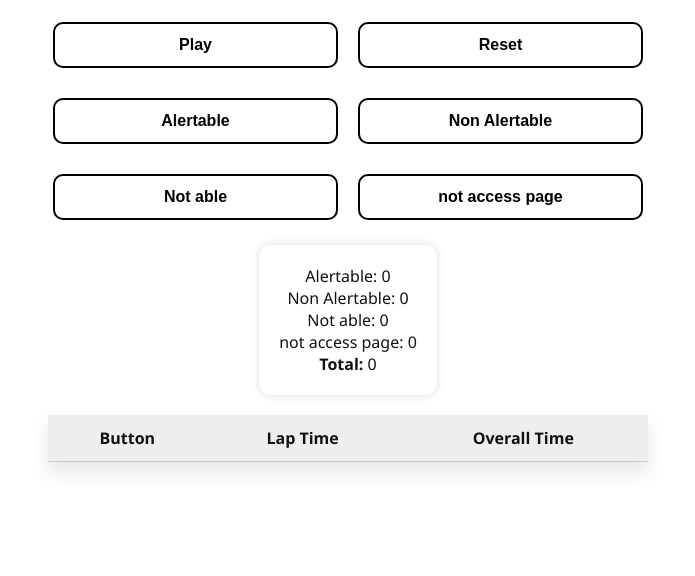
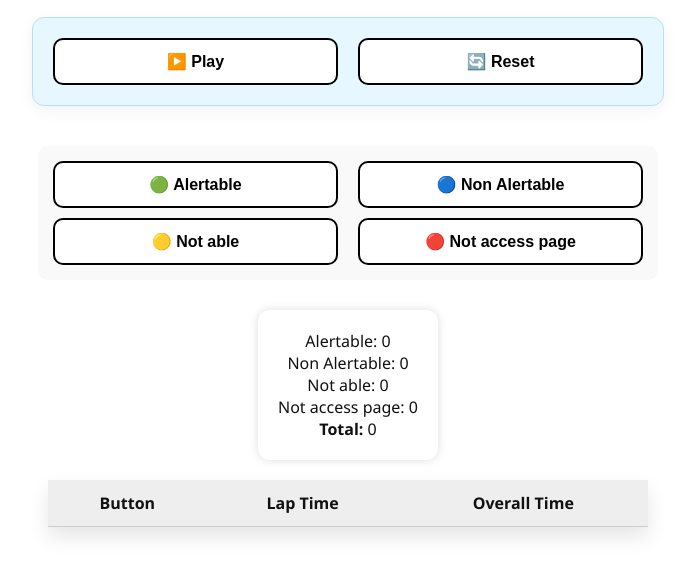
Before and after one commit to bishalmaharjan3/stopclock, a plain HTML site: page index.html in a window 1280 px wide. Shown: the part 138-714 px from the top of the page, without its empty margins (292-987 px from the left). Drawn offline with Linux system fonts and the light colour scheme.

Commit message:
Update index.html

```diff
--- a/index.html
+++ b/index.html
@@ -7,7 +7,7 @@
     <style>
       body {
         font-family: "Segoe UI", Tahoma, Geneva, Verdana, sans-serif;
-        background-color: #fff;
+        background-color: #ffffff;
         color: #111;
         text-align: center;
         padding: 40px 20px;
@@ -37,6 +37,10 @@
         margin: 5px;
         flex: 1;
         min-width: 120px;
+        display: flex;
+        align-items: center;
+        justify-content: center;
+        gap: 8px;
       }
 
       button:hover:not(:disabled) {
@@ -79,11 +83,11 @@
       }
 
       .fastest {
-        background-color: #d4edda; /* light green */
+        background-color: #d4edda;
       }
 
       .slowest {
-        background-color: #f8d7da; /* light red */
+        background-color: #f8d7da;
       }
 
       .button-row {
@@ -93,6 +97,27 @@
         max-width: 600px;
         justify-content: center;
         flex-wrap: wrap;
+      }
+
+      /* Control buttons section with distinct background */
+      .control-row {
+        background-color: #e6f7ff;
+        padding: 15px;
+        border-radius: 12px;
+        border: 1px solid #b3e0ff;
+        box-shadow: 0 5px 15px rgba(0, 0, 0, 0.05);
+        margin-bottom: 20px;
+        width: 100%;
+        max-width: 600px;
+      }
+
+      .action-section {
+        background-color: #f9f9f9;
+        padding: 10px;
+        border-radius: 10px;
+        margin-bottom: 10px;
+        width: 100%;
+        max-width: 600px;
       }
 
       @media (max-width: 600px) {
@@ -106,29 +131,36 @@
   <body>
     <div id="time">00:00:00:000</div>
 
-    <div class="button-row">
-      <button id="toggle">Play</button>
-      <button id="reset">Reset</button>
+    <!-- Play / Reset section -->
+    <div class="control-row">
+      <div class="button-row">
+        <button id="toggle">▶️ Play</button>
+        <button id="reset">🔄 Reset</button>
+      </div>
     </div>
 
-    <div class="button-row">
-      <button id="btnA">Alertable</button>
-      <button id="btnB">Non Alertable</button>
+    <!-- Four action buttons -->
+    <div class="action-section">
+      <div class="button-row">
+        <button id="btnA">🟢 Alertable</button>
+        <button id="btnB">🔵 Non Alertable</button>
+      </div>
+      <div class="button-row">
+        <button id="btnC">🟡 Not able</button>
+        <button id="btnD">🔴 Not access page</button>
+      </div>
     </div>
 
-    <div class="button-row">
-      <button id="btnC">Not able</button>
-      <button id="btnD">not access page</button>
-    </div>
-
+    <!-- Count display -->
     <div class="counts">
       <div>Alertable: <span id="countA">0</span></div>
       <div>Non Alertable: <span id="countB">0</span></div>
       <div>Not able: <span id="countC">0</span></div>
-      <div>not access page: <span id="countD">0</span></div>
+      <div>Not access page: <span id="countD">0</span></div>
       <div><strong>Total:</strong> <span id="total">0</span></div>
     </div>
 
+    <!-- Log table -->
     <table>
       <thead>
         <tr>
@@ -208,18 +240,22 @@
           if (state.log && Array.isArray(state.log)) {
             log.push(...state.log);
           }
-          Object.assign(lastButtonClickTimes, state.lastButtonClickTimes || { A: 0, B: 0, C: 0, D: 0 });
+          Object.assign(
+            lastButtonClickTimes,
+            state.lastButtonClickTimes || { A: 0, B: 0, C: 0, D: 0 }
+          );
 
           if (running && state.startTime) {
             startTime = Date.now() - elapsedTime;
             start();
           } else {
+            elapsedTime = state.elapsedTime || 0;
             updateTime();
           }
 
           updateCounts();
           renderTable();
-          $("toggle").textContent = running ? "Pause" : "Play";
+          $("toggle").textContent = running ? "⏸️ Pause" : "▶️ Play";
         } catch (e) {
           console.error("Failed to load stopwatch state", e);
         }
@@ -235,7 +271,8 @@
         $("countB").textContent = clicks.B;
         $("countC").textContent = clicks.C;
         $("countD").textContent = clicks.D;
-        $("total").textContent = clicks.A + clicks.B + clicks.C + clicks.D;
+        $("total").textContent =
+          clicks.A + clicks.B + clicks.C + clicks.D;
         saveState();
       }
 
@@ -308,9 +345,12 @@
 
       $("toggle").onclick = () => {
         running = !running;
-        if (running) start();
-        else stop();
-        $("toggle").textContent = running ? "Pause" : "Play";
+        if (running) {
+          start();
+        } else {
+          stop();
+        }
+        $("toggle").textContent = running ? "⏸️ Pause" : "▶️ Play";
         saveState();
       };
 
@@ -320,10 +360,12 @@
         elapsedTime = 0;
         lastClickTime = null;
         running = false;
-        $("toggle").textContent = "Play";
+        $("toggle").textContent = "▶️ Play";
         Object.keys(clicks).forEach((k) => (clicks[k] = 0));
         log.length = 0;
-        Object.keys(lastButtonClickTimes).forEach(k => lastButtonClickTimes[k] = 0);
+        Object.keys(lastButtonClickTimes).forEach(
+          (k) => (lastButtonClickTimes[k] = 0)
+        );
         updateCounts();
         renderTable();
         updateTime();
```
